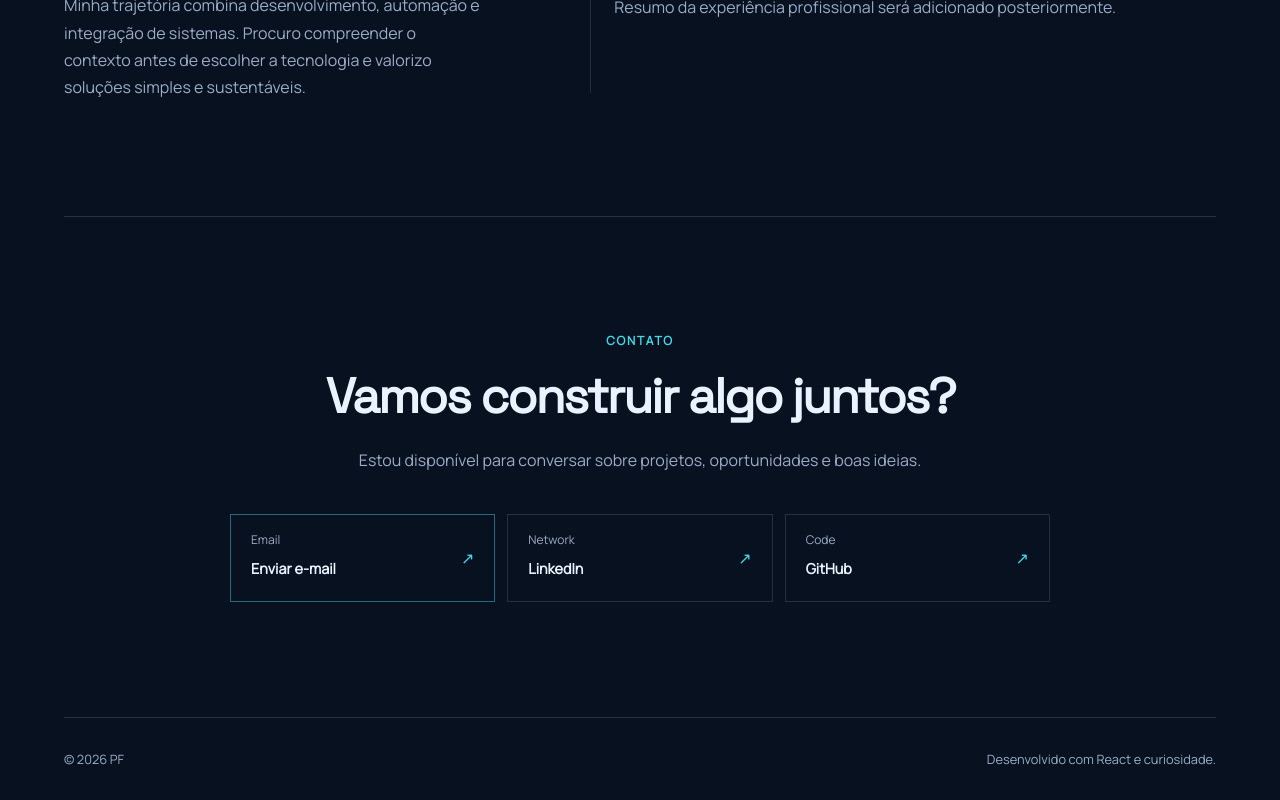
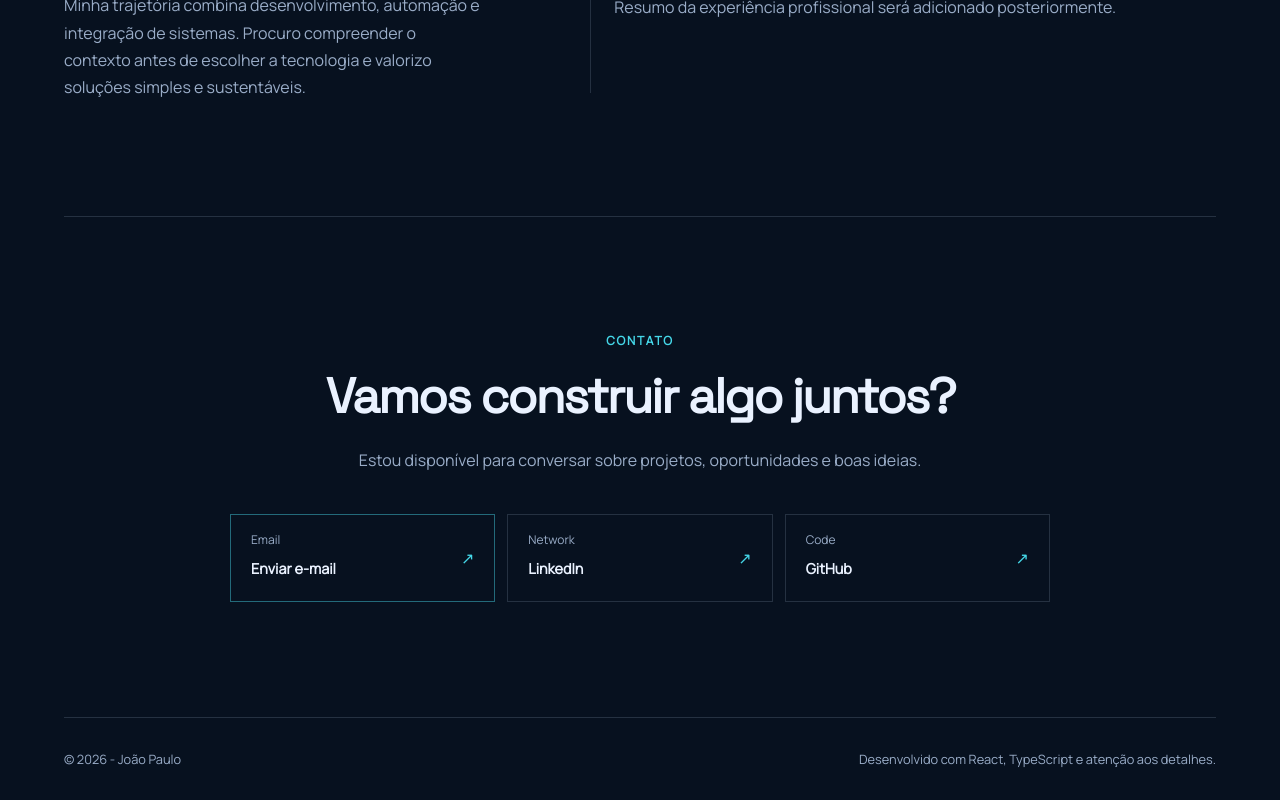
Before and after one commit to joaosalesdev/portfolio, a React (Vite) app: page /#/ in a window 1280 px wide. Shown: the part 3468-4268 px from the top of the page. Built offline with nearby package versions, Linux system fonts and the light colour scheme.

Commit message:
content: atualiza identidade e tecnologias no footer

```diff
--- a/src/components/Footer.tsx
+++ b/src/components/Footer.tsx
@@ -3,7 +3,7 @@ import type { SiteContent } from '../types'
 export function Footer({ text }: { text: SiteContent }) {
   return (
     <footer>
-      <span>© {new Date().getFullYear()} PF</span>
+      <span>© {new Date().getFullYear()} - João Paulo</span>
       <span>{text.common.footer}</span>
     </footer>
   )
--- a/src/content.ts
+++ b/src/content.ts
@@ -172,7 +172,7 @@ export const content: Record<Language, SiteContent> = {
     common: {
       featuredLink: 'Ver todos os projetos',
       email: 'Enviar e-mail',
-      footer: 'Desenvolvido com React e curiosidade.',
+      footer: 'Desenvolvido com React, TypeScript e atenção aos detalhes.',
       imageUnavailable: 'Imagem do projeto será adicionada em breve',
     },
   },
@@ -346,7 +346,7 @@ export const content: Record<Language, SiteContent> = {
     common: {
       featuredLink: 'View all projects',
       email: 'Send an email',
-      footer: 'Built with React and curiosity.',
+      footer: 'Built with React, TypeScript and attention to detail.',
       imageUnavailable: 'Project image coming soon',
     },
   },
```
